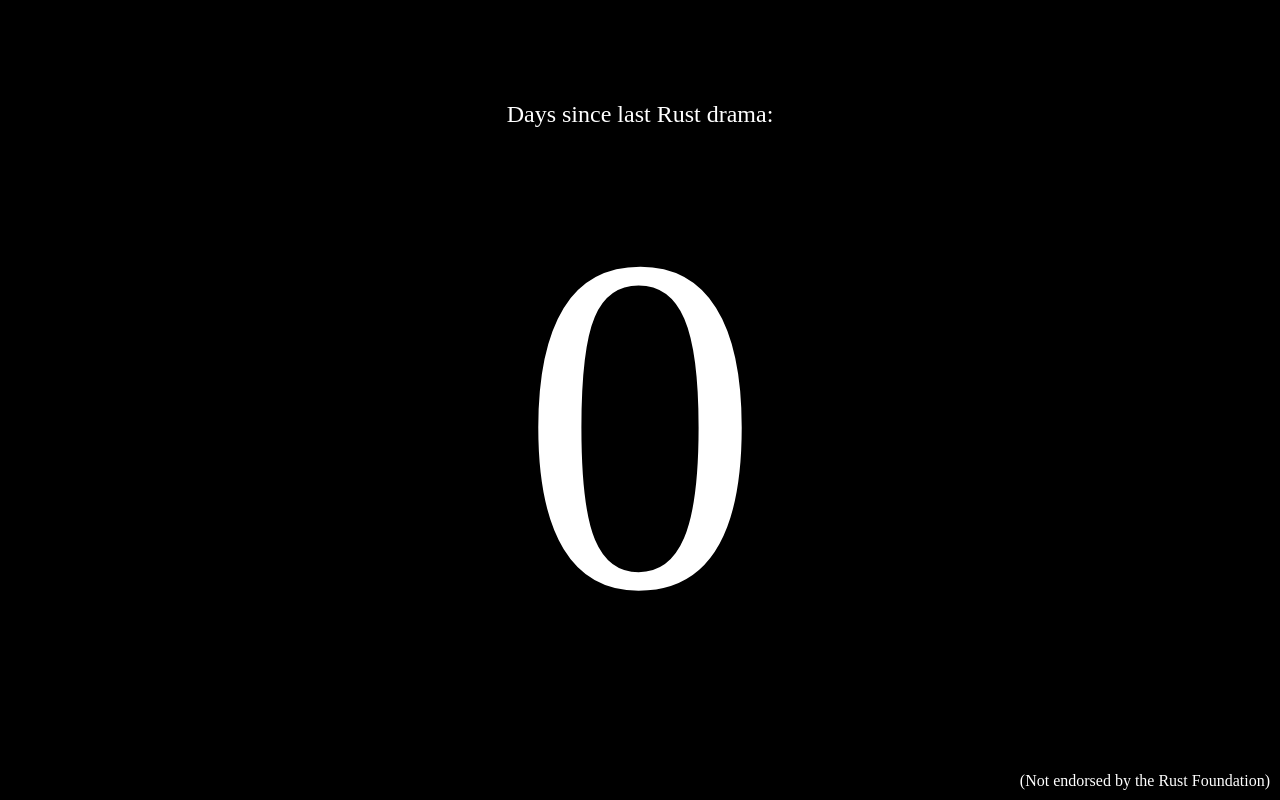
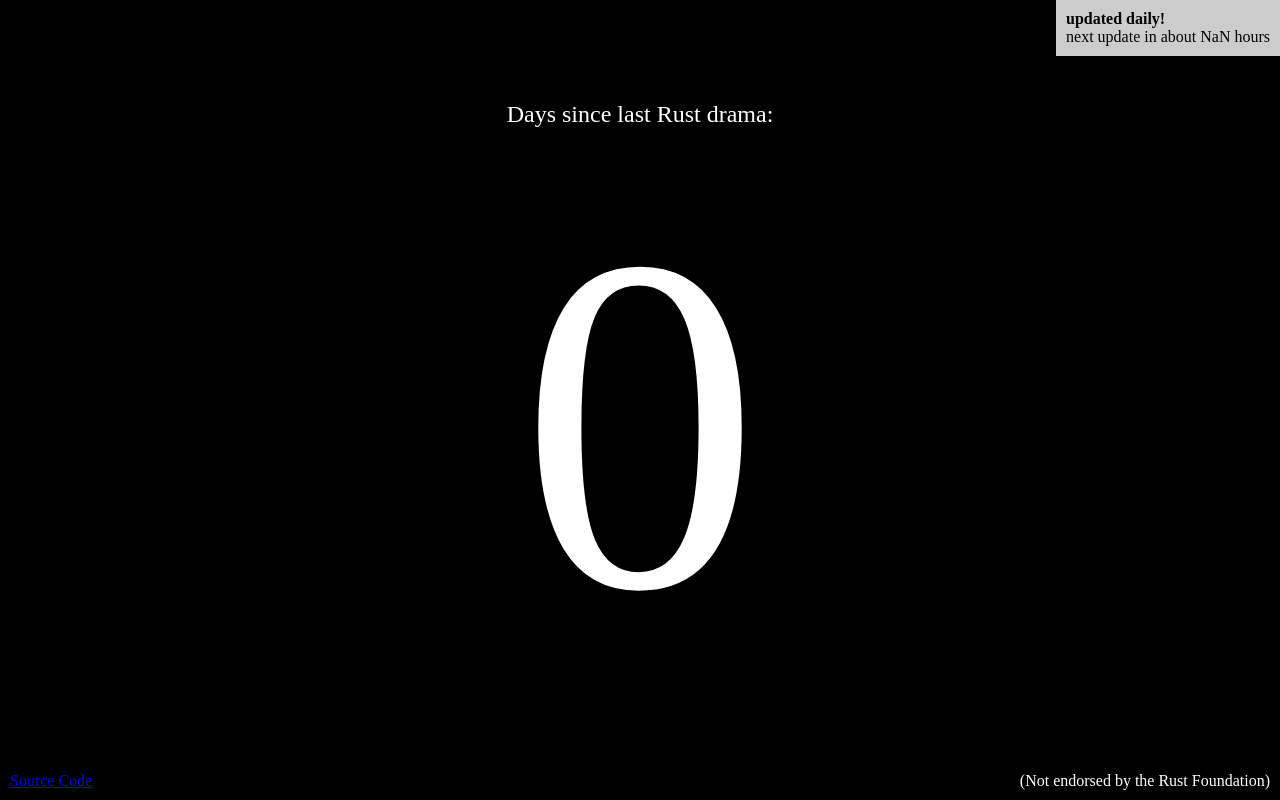
Before and after one commit to MetaphorC/dayssincelastrustdrama, a plain HTML site: page index.html in a window 1280 px wide. Drawn offline with Linux system fonts and the light colour scheme.

Commit message:
Added timer

```diff
--- a/index.html
+++ b/index.html
@@ -1,4 +1,3 @@
-
 <!DOCTYPE html>
 <html>
 <head>
@@ -33,11 +32,55 @@
             bottom: 10px; /* Adjust the distance from the bottom as needed */
             right: 10px; /* Adjust the distance from the right as needed */
         }
+
+        #source {
+            font-size: 1em;
+            color: #fff;
+            position: absolute;
+            bottom: 10px; /* Adjust the distance from the bottom as needed */
+            left: 10px; /* Adjust the distance from the left as needed */
+        }
+
+        #grey-box {
+            background-color: #ccc; /* Grey background color */
+            color: #000; /* Text color */
+            font-size: 1em;
+            padding: 10px; /* Padding around the content */
+            position: absolute;
+            top: 0px; /* Adjust the distance from the bottom as needed */
+            right: 0px; /* Center horizontally */
+        }
     </style>
 </head>
 <body>
     <div id="title">Days since last Rust drama:</div>
     <div id="huge-zero">0</div>
     <div id="not-endorsed">(Not endorsed by the Rust Foundation)</div>
+    <div id="source"><a href="https://github.com/MetaphorC/dayssincelastrustdrama">Source Code</a></div>
+    <div id="grey-box">
+        <b>updated daily!</b><br>next update in about <span id="remaining-hours"></span> hours
+    </div>
+
+    <script>
+        document.addEventListener("DOMContentLoaded", function() {
+            function updateTimer() {
+                const now = new Date();
+                const istOffset = 330 * 60 * 1000; // IST is UTC+5:30
+                const midnightIST = new Date(now.getFullYear(), now.getMonth(), now.getDate() + 1, 0, 0, 0, 0) + istOffset;
+
+                const remainingMilliseconds = midnightIST - now;
+                const remainingHours = Math.floor(remainingMilliseconds / (60 * 60 * 1000));
+
+                const remainingHoursElement = document.getElementById("remaining-hours");
+                remainingHoursElement.textContent = remainingHours;
+            }
+
+            // Call the updateTimer function initially
+            updateTimer();
+
+            // Update the timer every minute (60,000 milliseconds)
+            setInterval(updateTimer, 60000);
+        });
+    </script>
 </body>
 </html>
```
